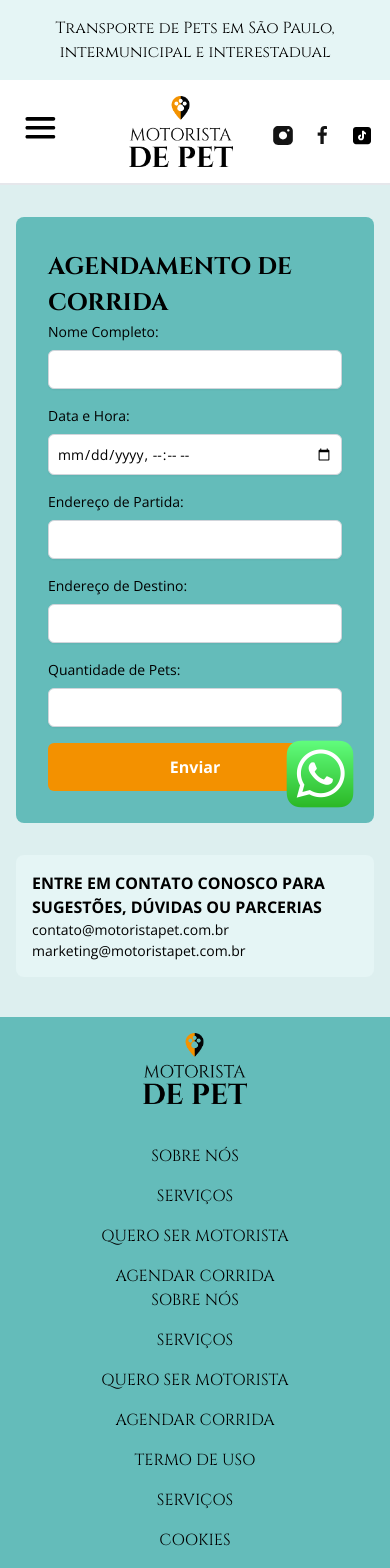
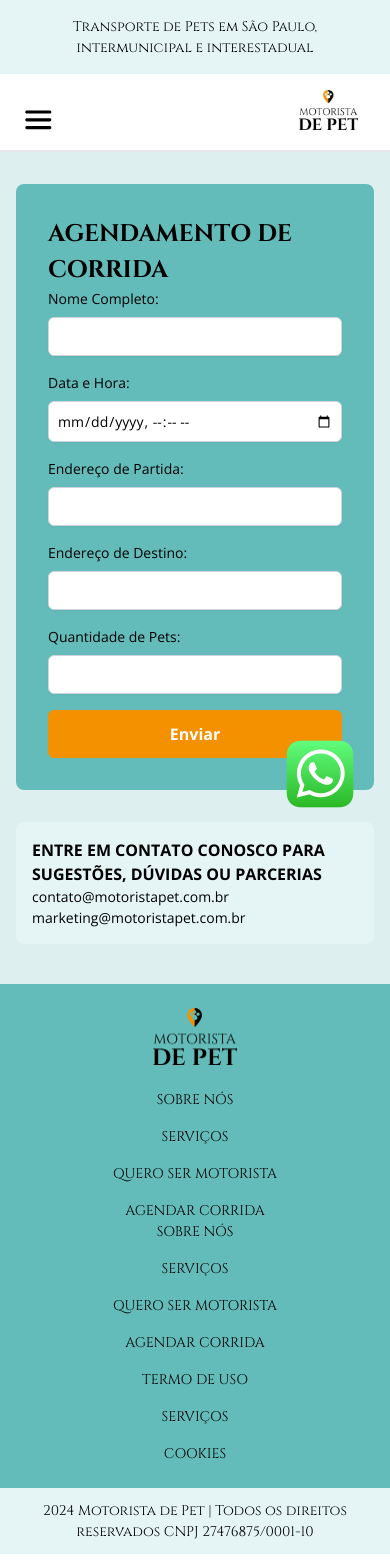
Before and after one commit to miguelofoliveir/dev-motorista-pet, a Next.js app: page /agendar-corrida in a window 390 px wide. Shown: the top 1568 px of the page. Built offline with nearby package versions, Linux system fonts and the light colour scheme.

Commit message:
ajustes finos

```diff
--- a/app/agendar-corrida/page.tsx
+++ b/app/agendar-corrida/page.tsx
@@ -34,7 +34,16 @@ export default function Contato() {
   };
 
   function enviarParaWhatsApp(formData: FormData) {
-    const mensagem = `Olá! Gostaria de agendar uma corrida:\nNome: ${formData.nome}\nData e Hora: ${formData.dataHora}\nEndereço de Partida: ${formData.enderecoPartida}\nEndereço de Destino: ${formData.enderecoDestino}\nQuantidade de Pets: ${formData.quantidadePets}`;
+    const dataHoraFormatada = new Intl.DateTimeFormat("pt-BR", {
+      year: "numeric",
+      month: "2-digit",
+      day: "2-digit",
+      hour: "2-digit",
+      minute: "2-digit",
+      hour12: false,
+    }).format(new Date(formData.dataHora));
+
+    const mensagem = `Olá! Gostaria de agendar uma corrida:\nNome: ${formData.nome}\nData e Hora: ${dataHoraFormatada}\nEndereço de Partida: ${formData.enderecoPartida}\nEndereço de Destino: ${formData.enderecoDestino}\nQuantidade de Pets: ${formData.quantidadePets}`;
     const isMobile = /iPhone|iPad|iPod|Android/i.test(navigator.userAgent);
 
     // Utiliza a constante NUMBER_LINK_WHATSAPP e ajusta a URL conforme o dispositivo
@@ -73,7 +82,7 @@ export default function Contato() {
                 AGENDAMENTO DE CORRIDA
               </h2>
               <form onSubmit={handleSubmit} className="space-y-4 regular-14">
-              <div className="flex flex-col">
+                <div className="flex flex-col">
                   <label htmlFor="dataHora" className="mb-2">
                     Nome Completo:
                   </label>
--- a/app/globals.css
+++ b/app/globals.css
@@ -91,6 +91,10 @@ body {
 
   .regular-14 {
     @apply text-[14px] font-[400];
+  }
+
+  .regular-12 {
+    @apply text-[12px] font-[400];
   }
 
   .medium-14 {
--- a/components/Footer.tsx
+++ b/components/Footer.tsx
@@ -8,16 +8,16 @@ import React from "react";
 
 const Footer = () => {
   return (
-    <footer className="flexCenter pb-8 green-main-bg lg:pt-4 pt-0 lg:px-8 px-4">
-      <div className="flex w-full flex-col gap-4">
-        <div className="lg:flex pt-4 justify-center md:flex-row">
+    <footer className="flexCenter lg:pb-8 lg:pt-4 pt-0 green-one-bg">
+      <div className="flex w-full flex-col">
+        <div className="lg:flex lg:py-4 py-6 justify-center md:flex-row lg:px-8 px-4 green-main-bg">
           <div className="flex justify-center lg:w-1/4">
-            <Link href="/" className="mb-10">
+            <Link href="/" className="lg:mb-10 mb-6">
               <Image
                 src="logo-pet-trim.png"
                 alt="logo Motorista de Pet"
-                width={104}
-                height={59}
+                width={84}
+                height={39}
               />
             </Link>
           </div>
@@ -25,7 +25,7 @@ const Footer = () => {
           <div className="flex justify-center lg:text-left text-center lg:w-1/4 md:flex-1 cinzel">
             {FOOTER_ONE_LINKS.map((columns) => (
               <FooterColumn title="">
-                <ul className="regular-16 flex flex-col gap-4 text-black">
+                <ul className="lg:regular-16 regular-14 flex flex-col gap-4 text-black">
                   {columns.links.map((link) => (
                     <Link href={link.href} key={link.label}>
                       {link.label}
@@ -39,7 +39,7 @@ const Footer = () => {
           <div className="flex justify-center lg:text-left text-center lg:w-1/4 md:flex-1 cinzel">
             {FOOTER_ONE_LINKS.map((columns, index) => (
               <FooterColumn key={`footer-one-column-${index}`} title="">
-                <ul className="regular-16 flex flex-col gap-4 text-black">
+                <ul className="lg:regular-16 regular-14 flex flex-col gap-4 text-black">
                   {columns.links.map((link) => (
                     <Link href={link.href} key={link.label}>
                       {link.label}
@@ -53,7 +53,7 @@ const Footer = () => {
           <div className="flex justify-center lg:text-left text-center lg:w-1/4 lg:mt-0 mt-4 cinzel">
             {FOOTER_TWO_LINKS.map((columns, index) => (
               <FooterColumn key={`footer-two-column-${index}`} title="">
-                <ul className="regular-16 flex flex-col gap-4 text-black">
+                <ul className="lg:regular-16 regular-14 flex flex-col gap-4 text-black">
                   {columns.links.map((link) => (
                     <Link href={link.href} key={link.label}>
                       {link.label}
@@ -66,7 +66,7 @@ const Footer = () => {
         </div>
 
         <div />
-        <p className="regular-14 w-full text-center text-black cinzel">
+        <p className="regular-14 py-3 w-full text-center text-black cinzel green-one-bg">
           2024 Motorista de Pet | Todos os direitos reservados CNPJ
           27476875/0001-10
         </p>
--- a/components/Navbar.tsx
+++ b/components/Navbar.tsx
@@ -43,31 +43,31 @@ const Navbar = () => {
 
   return (
     <nav className="w-full relative z-30">
-      <div className="flex justify-center text-center p-4 cinzel green-one-bg">
+      <div className="flex lg:regular-16 regular-14 justify-center text-center p-4 cinzel green-one-bg">
         Transporte de Pets em São Paulo, intermunicipal e interestadual
       </div>
       <div className="flex justify-center py-4 border-b">
-        <div className="w-4/12 pt-4 px-6">
+        <div className="w-10/12 pt-4 px-6">
           <div onClick={toggleMenu} className="relative bg-white">
             <ScrollAnimation variants={growVariants}>
               <Image
                 src="menu.svg"
                 alt="menu"
-                width={32}
-                height={32}
+                width={28}
+                height={28}
                 className="inline-block cursor-pointer lg:hidden"
               />
             </ScrollAnimation>
             {isMenuVisible && (
               <ul
                 ref={menuRef}
-                className="block h-auto gap-14 lg:hidden cinzel absolute bg-white z-50"
+                className="h-auto lg:hidden cinzel absolute w-72 top-full rounded-lg bg-white z-50"
               >
                 {NAV_LINKS.map((link) => (
                   <Link
                     href={link.href}
                     key={link.key}
-                    className="regular-16 p-2 w-52 text-gray-50 flexCenter cursor-pointer pb-1.5 transition-all hover:font-bold"
+                    className="regular-16 p-4 w-full text-gray-50 flex cursor-pointer pb-1.5 transition-all hover:font-bold"
                   >
                     {link.label}
                   </Link>
@@ -75,15 +75,31 @@ const Navbar = () => {
                 <Link
                   href="/agendar-corrida"
                   key="agendar-corrida"
-                    className="regular-16 p-2 w-52 text-gray-50 flexCenter cursor-pointer pb-1.5 transition-all hover:font-bold"
+                  className="regular-16 p-4 w-full text-gray-50 flex cursor-pointer pb-1.5 transition-all hover:font-bold"
                 >
                   AGENDAR CORRIDA
                 </Link>
+                <div className="w-full flex justify-center items-center p-4">
+                  <ul className="regular-14 flex gap-4 text-gray-30 cinzel">
+                    {SOCIALS.links.map((link) => (
+                      <Link className="mt-2" href={link.link} key={link.icon}>
+                        <ScrollAnimation variants={growVariants}>
+                          <Image
+                            src={link.icon}
+                            alt="logo"
+                            width={24}
+                            height={24}
+                          />
+                        </ScrollAnimation>
+                      </Link>
+                    ))}
+                  </ul>
+                </div>
               </ul>
             )}
           </div>
         </div>
-        <div className="w-4/12 flex justify-center lg:mr-0 mr-8">
+        <div className="lg:w-4/12 w-2/12 flex justify-center lg:mr-0 mr-8">
           <Link href="/">
             <ScrollAnimation variants={growVariants}>
               <Image
@@ -95,7 +111,7 @@ const Navbar = () => {
             </ScrollAnimation>
           </Link>
         </div>
-        <div className="w-4/12 flex justify-end items-center lg:pr-8 pr-4">
+        <div className="lg:w-4/12 lg:flex hidden justify-end items-center lg:pr-8 pr-4">
           <ul className="regular-14 flex gap-4 text-gray-30 cinzel">
             {SOCIALS.links.map((link) => (
               <Link className="mt-2" href={link.link} key={link.icon}>
```
Lines whose indentation alone changed are shown as unchanged.
